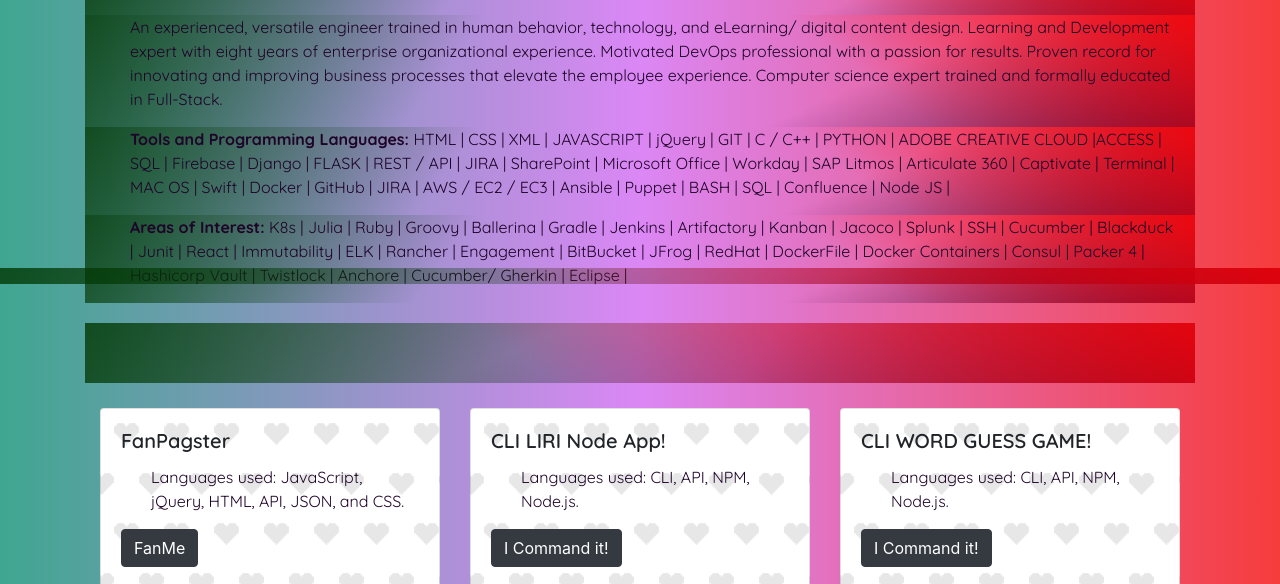
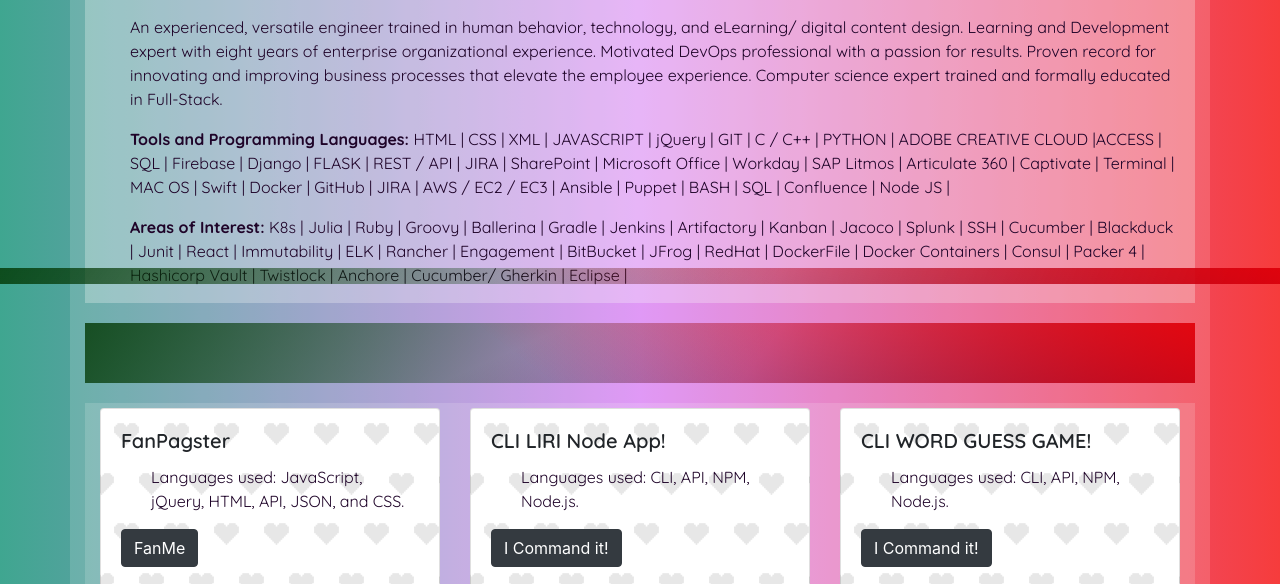
Before and after one commit to Raej1428/NewPort, a plain HTML site: page index.html in a window 1280 px wide. Shown: the part 516-1100 px from the top of the page. Drawn offline with nearby package versions, Linux system fonts and the light colour scheme.

Commit message:
updated CSS

```diff
--- a/css/style.css
+++ b/css/style.css
@@ -23,15 +23,9 @@
     linear-gradient(336deg, rgba(47, 3, 65, 0.8), rgba(132, 0, 255, 0) 60.71%);
 }
 
-.b {
+.b, .container {
 
-  background: linear-gradient(
-    217deg,
-    rgba(255, 0, 0, 0.8),
-    rgba(255, 0, 0, 0) 32.71%
-  ),
-  linear-gradient(127deg, rgba(1, 54, 1, 0.8), rgba(0, 255, 0, 0) 33.71%),
-  linear-gradient(336deg, rgba(47, 3, 65, 0.8), rgba(132, 0, 255, 0) 31.71%);
+  background: rgba(245, 245, 245, 0.158);
 
 }
 
```
